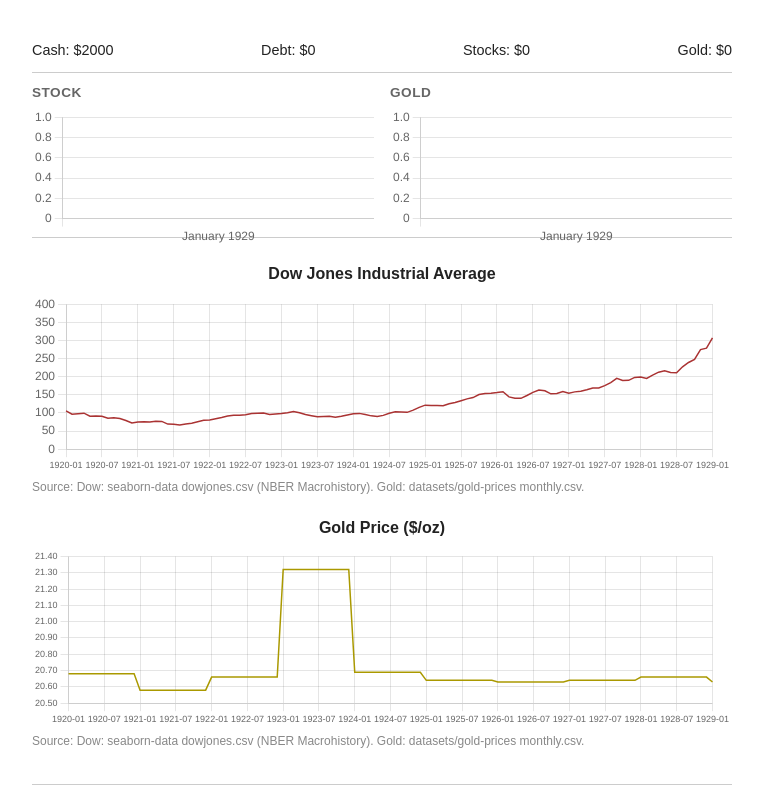
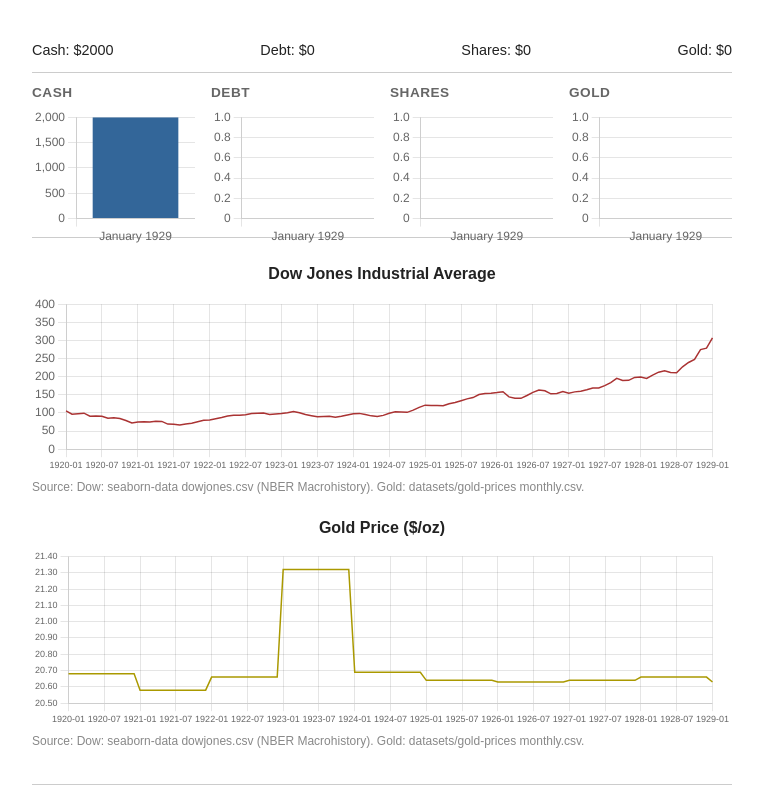
Before and after one commit to oldschoolendowment-creator/1929-game, a plain HTML site: page index.html in a window 1280 px wide. Shown: the top 800 px of the page, without its empty margins (258-1021 px from the left). Drawn offline with nearby package versions, Linux system fonts and the light colour scheme.

Commit message:
Add cash and debt bars; rename Stocks to Shares; reorder to match status bar
- Two new single-bar charts for cash and debt, same style as the
  existing shares/gold ones
- 'Stock' relabeled 'Shares' throughout (status bar and chart title) —
  matches the narrativeRules.sharesNotStocks rule from the content
  rewrite, which the chart labels had been missing
- All four now in status-bar order: cash, debt, shares, gold
- Refactored chart setup into a shared makeBarChart() helper rather
  than writing near-identical Chart.js config four times

```diff
--- a/index.html
+++ b/index.html
@@ -118,21 +118,30 @@
 </head>
 <body>
 
-  <!-- Shows cash, debt, stocks and gold. Starts at the config values and
+  <!-- Shows cash, debt, shares and gold. Starts at the config values and
        updates as choices are clicked. -->
   <div id="statusbar">
     <span>Cash: $<span id="stat-cash"></span></span>
     <span>Debt: $<span id="stat-debt"></span></span>
-    <span>Stocks: $<span id="stat-stocks"></span></span>
+    <span>Shares: $<span id="stat-stocks"></span></span>
     <span>Gold: $<span id="stat-gold"></span></span>
   </div>
 
-  <!-- The game's own price charts. Each shows a single bar for the current
-       round's price, replaced (not accumulated) each round. -->
+  <!-- The player's own numbers, one bar each — same figures as the status
+       bar above, just as a visual cue. Replaced (not accumulated) each
+       round. Order matches the status bar: cash, debt, shares, gold. -->
   <div id="charts">
     <div>
-      <h3>Stock</h3>
-      <canvas id="dow-chart" height="120"></canvas>
+      <h3>Cash</h3>
+      <canvas id="cash-chart" height="120"></canvas>
+    </div>
+    <div>
+      <h3>Debt</h3>
+      <canvas id="debt-chart" height="120"></canvas>
+    </div>
+    <div>
+      <h3>Shares</h3>
+      <canvas id="shares-chart" height="120"></canvas>
     </div>
     <div>
       <h3>Gold</h3>
@@ -218,55 +227,55 @@
       document.getElementById("stat-gold").textContent = state.goldValue;
     }
 
-    // The game's own two price charts. Each is a single bar for the
-    // current round's price, replaced (not accumulated) each round.
-    var dowChart;
-    var goldChart;
+    // The game's own four charts, one bar each: cash, debt, shares, gold.
+    // Same order as the status bar. Each is a single bar for the current
+    // round's numbers, replaced (not accumulated) each round.
+    var cashChart, debtChart, sharesChart, goldChart;
 
-    function initCharts() {
-      // No fixed ceiling here — unlike the historical charts below, these
-      // track the PLAYER'S OWN holdings in dollars (same numbers as the
-      // status bar), which can end the game anywhere from $0 into the
-      // thousands depending how they played. Auto-scaling lets the axis
-      // fit whatever that turns out to be.
-      dowChart = new Chart(document.getElementById("dow-chart"), {
+    // Builds one of the four single-bar charts. All four use the same
+    // shape, just a different canvas and colour, so this avoids writing
+    // near-identical Chart.js setup code four times over.
+    function makeBarChart(canvasId, color) {
+      return new Chart(document.getElementById(canvasId), {
         type: "bar",
-        data: { labels: [""], datasets: [{ label: "Stocks ($)", data: [0], backgroundColor: "#a33" }] },
+        data: { labels: [""], datasets: [{ data: [0], backgroundColor: color }] },
         options: {
           responsive: true,
           maintainAspectRatio: false,
           animation: false,
           plugins: { legend: { display: false } },
-          scales: { y: { beginAtZero: true } }
-        }
-      });
-
-      goldChart = new Chart(document.getElementById("gold-chart"), {
-        type: "bar",
-        data: { labels: [""], datasets: [{ label: "Gold ($)", data: [0], backgroundColor: "#a90" }] },
-        options: {
-          responsive: true,
-          maintainAspectRatio: false,
-          animation: false,
-          plugins: { legend: { display: false } },
+          // No fixed ceiling — unlike the historical charts below, these
+          // track the PLAYER'S OWN numbers in dollars (same as the status
+          // bar), which can end the game anywhere from $0 into the
+          // thousands depending how they played. Auto-scaling fits that.
           scales: { y: { beginAtZero: true } }
         }
       });
     }
 
-    // Replaces each chart's single bar with the player's current holdings
-    // value for that asset — the same numbers shown in the status bar,
-    // not the underlying market price (that's what the historical charts
-    // further down are for). Called once per round from renderRound, so
-    // the bar always shows where things stand right now, not a history.
+    function initCharts() {
+      cashChart = makeBarChart("cash-chart", "#369");
+      debtChart = makeBarChart("debt-chart", "#c60");
+      sharesChart = makeBarChart("shares-chart", "#a33");
+      goldChart = makeBarChart("gold-chart", "#a90");
+    }
+
+    // Replaces each chart's single bar with the player's current numbers
+    // — the same figures shown in the status bar, not any underlying
+    // market price (that's what the historical charts further down are
+    // for). Called once per round from renderRound, so each bar always
+    // shows where things stand right now, not a history.
     function updateCharts(round) {
-      dowChart.data.labels[0] = round.date;
-      dowChart.data.datasets[0].data[0] = state.stocksValue;
-      dowChart.update();
-
-      goldChart.data.labels[0] = round.date;
+      [cashChart, debtChart, sharesChart, goldChart].forEach(function (chart) {
+        chart.data.labels[0] = round.date;
+      });
+      cashChart.data.datasets[0].data[0] = Math.round(state.cash);
+      debtChart.data.datasets[0].data[0] = Math.round(state.debt);
+      sharesChart.data.datasets[0].data[0] = state.stocksValue;
       goldChart.data.datasets[0].data[0] = state.goldValue;
-      goldChart.update();
+      [cashChart, debtChart, sharesChart, goldChart].forEach(function (chart) {
+        chart.update();
+      });
     }
 
     // The two REAL historical price charts (separate from the game's
```
